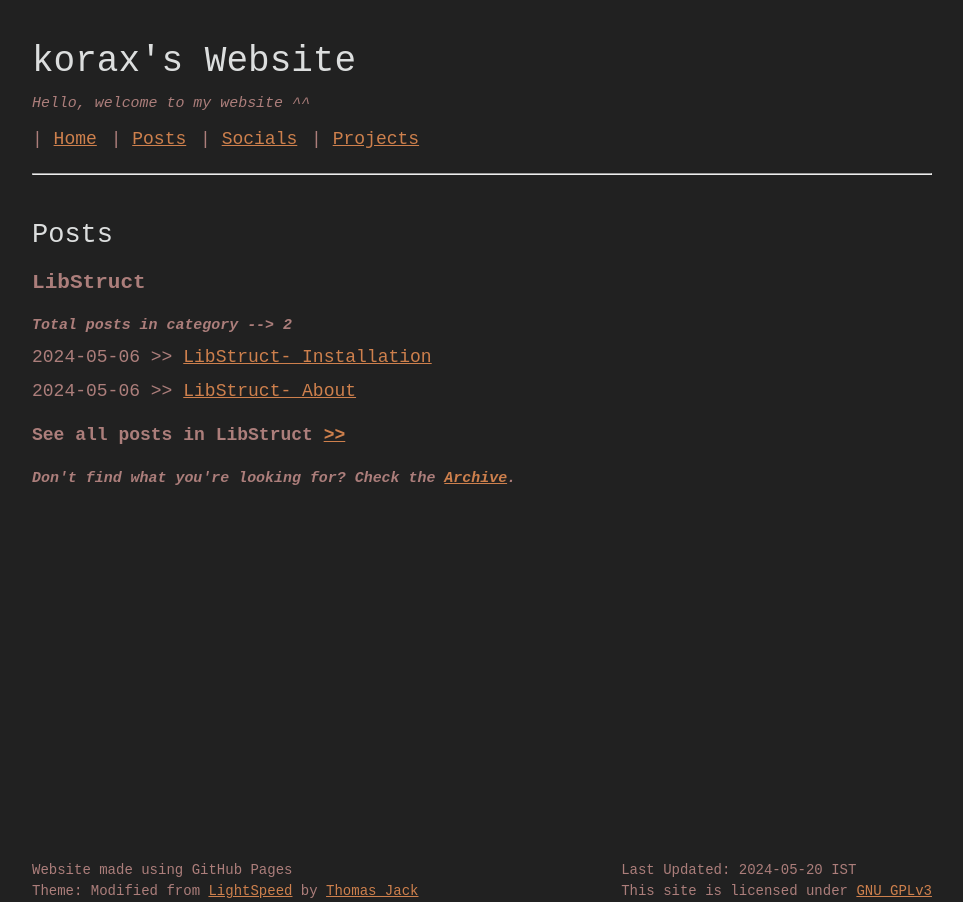
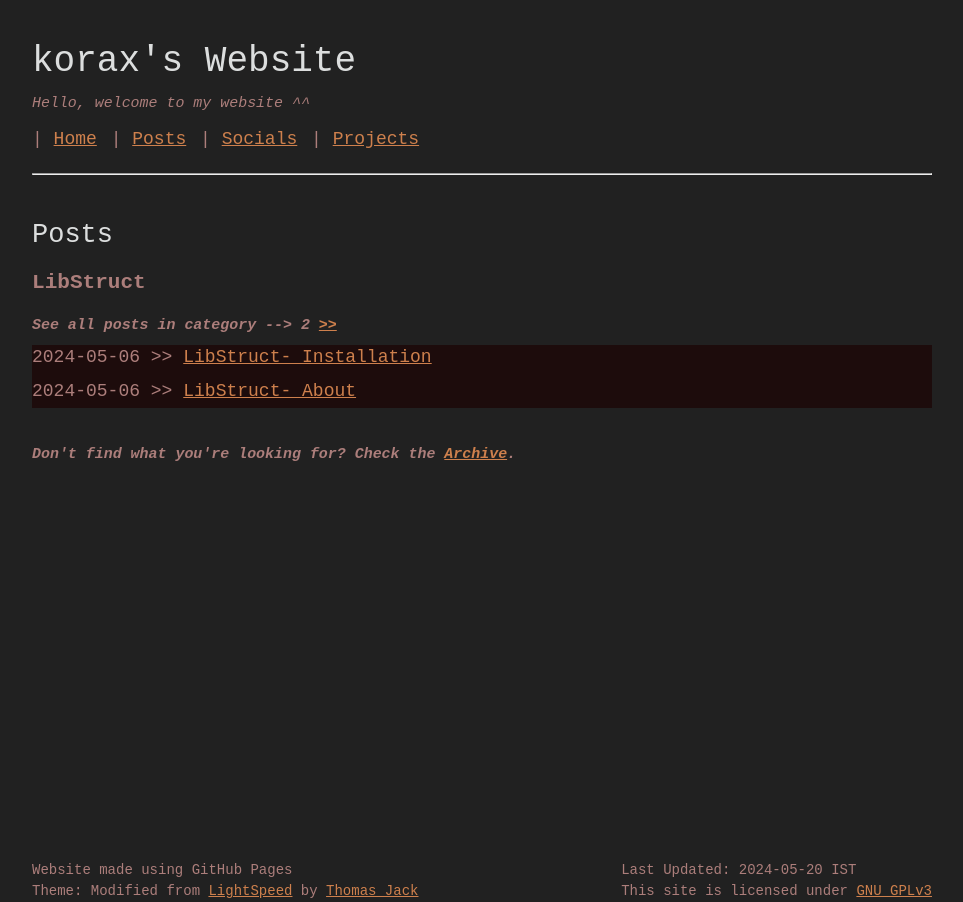
Before and after one commit to koraxial/koraxial.github.io, a Jekyll site: the page built from posts/index.html, in a window 1280 px wide. Shown: the whole page, without its empty margins (158-1121 px from the left). Built offline with Jekyll 4.4.1, drawn with Linux system fonts in a browser that asks for light colours.

Commit message:
Update index.html

```diff
--- a/posts/index.html
+++ b/posts/index.html
@@ -6,12 +6,14 @@ title: Posts
 <h2>Posts</h2>
 {% for category in site.categories %}
 <h3 class="category-header"><b>{{category | first}}</b></h3>
-<h5><i>Total posts in category --> {{category[1] | size}}</i> <a href="/{{category | first | downcase }}/"></a></h5>
-{% for post in category[1] limit:2 %}
-<span class="post-item">{{ post.date | date: '%Y-%m-%d' }} >> <a href="{{ post.url }}">{{ post.title }}</a></span>
-{% endfor %}
+<h5><i>See all posts in category --> {{category[1] | size}}</i> <a href="/{{category | first}}/">&gt;&gt;</a></h5>
+<div class="postbox">
+    {% for post in category[1] limit:2 %}
+    <span class="post-item">{{ post.date | date: '%Y-%m-%d' }} >> <a href="{{ post.url }}">{{ post.title }}</a></span>
+    {% endfor %}
+</div>
 <div class="category-all-nav">
-    <h4>See all posts in {{category | first}} <a href="/{{category | first}}/">&gt;&gt;</a></h4>
+
 </div>
 {% endfor %}
 <h5><i>Don't find what you're looking for? Check the <a href="https://koraxial.github.io/archive/">Archive</a>.</i></h5>
```
